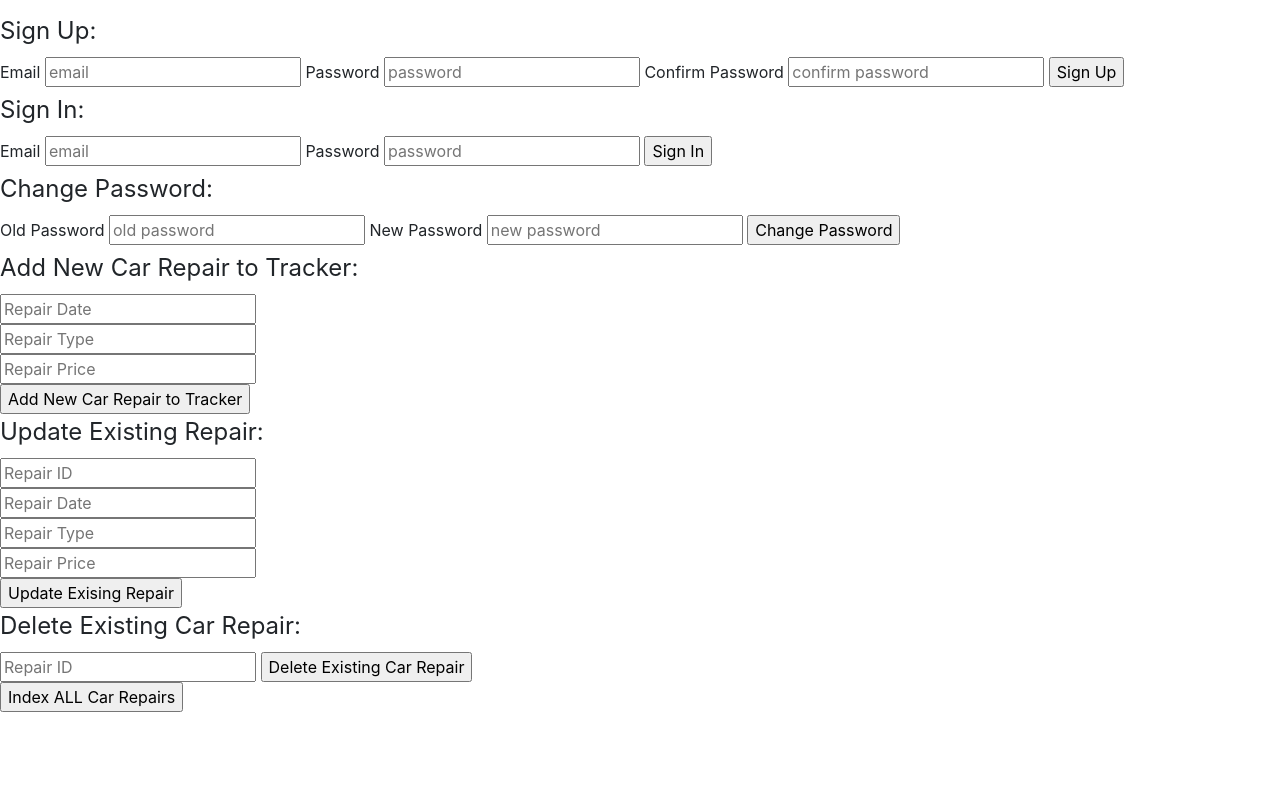
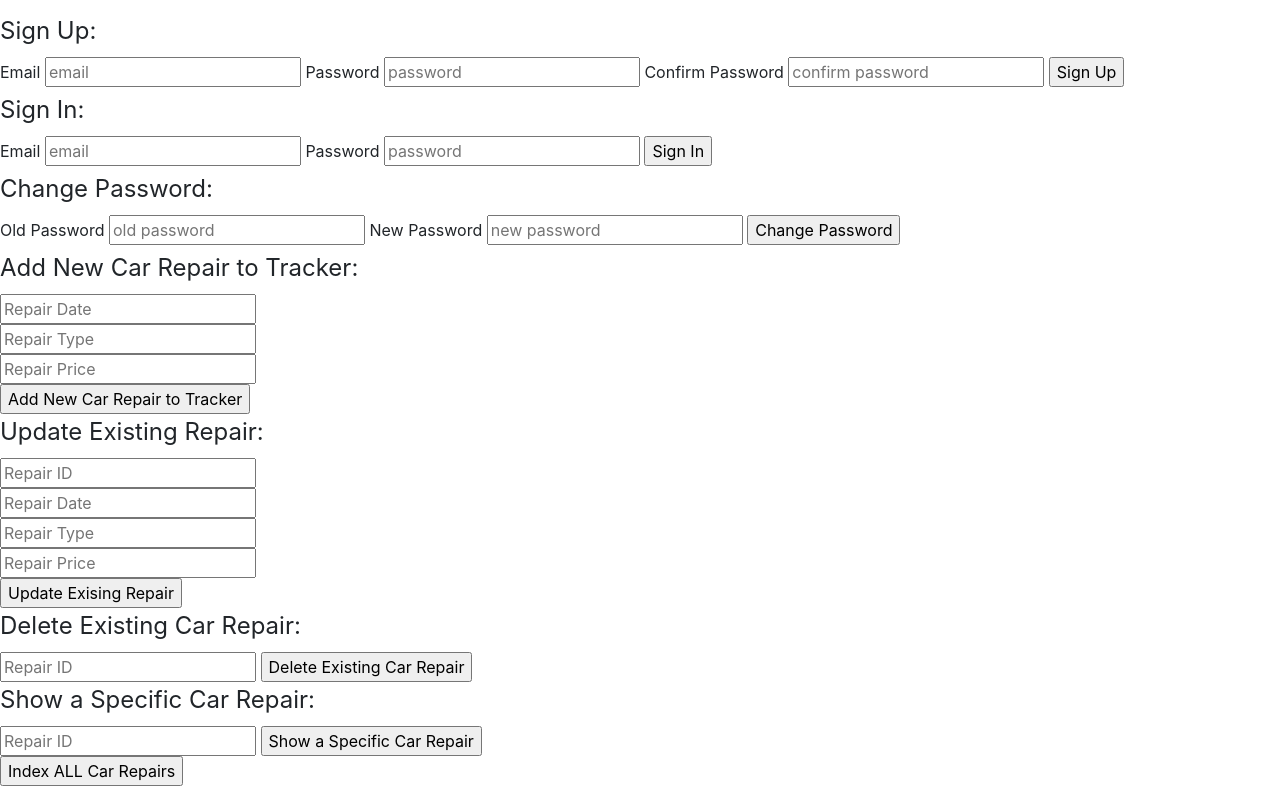
Before and after one commit to milescogan92/MDCProject4-client, a website built with webpack: page index.html in a window 1280 px wide. Shown: the part 89-875 px from the top of the page. Before the commit the page ends 801 px from the top, so only its background shows below. Built offline with nearby package versions, Linux system fonts and the light colour scheme.

Commit message:
Added to index.html
Added a feature to show a single car repair instance.

```diff
--- a/index.html
+++ b/index.html
@@ -95,6 +95,14 @@
           </fieldset>
         </form>
 
+        <form id='show-repair-form'>
+          <fieldset>
+            <legend>Show a Specific Car Repair:</legend>
+            <input id ='show-repair-id' name='repair[id]' type='text' placeholder='Repair ID'>
+            <input type='submit' value='Show a Specific Car Repair'>
+          </fieldset>
+        </form>
+
         <div id='repairs-index-div'>
         <input type='button' id='index-repairs-button' value='Index ALL Car Repairs'>
         </div>
```
